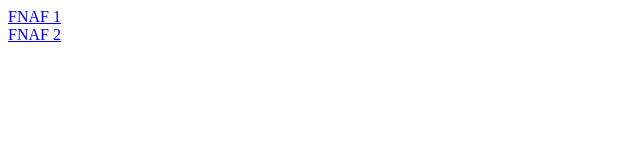
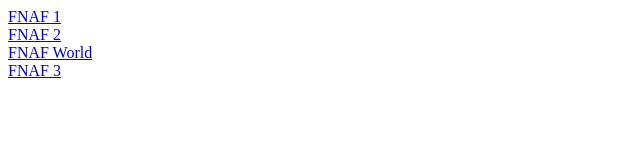
Before and after one commit to JWM7210/fn-home, a plain HTML site: page index.html in a window 1280 px wide. Shown: the whole page, without its empty margins (0-640 px from the left). Drawn offline with Linux system fonts and the light colour scheme.

Commit message:
Update index.html

```diff
--- a/index.html
+++ b/index.html
@@ -7,4 +7,6 @@
 <body>
   <div><a href="https://jwm7210.github.io/FNAF-1/">FNAF 1</a></div>
   <div><a href="https://jwm7210.github.io/FNAF-2/">FNAF 2</a></div>
+  <div><a href="https://jwm7210.github.io/fnaf-world/">FNAF World</a></div>
+  <div><a href="https://jwm7210.github.io/fnaf3/">FNAF 3</a></div>
 </body>
```
